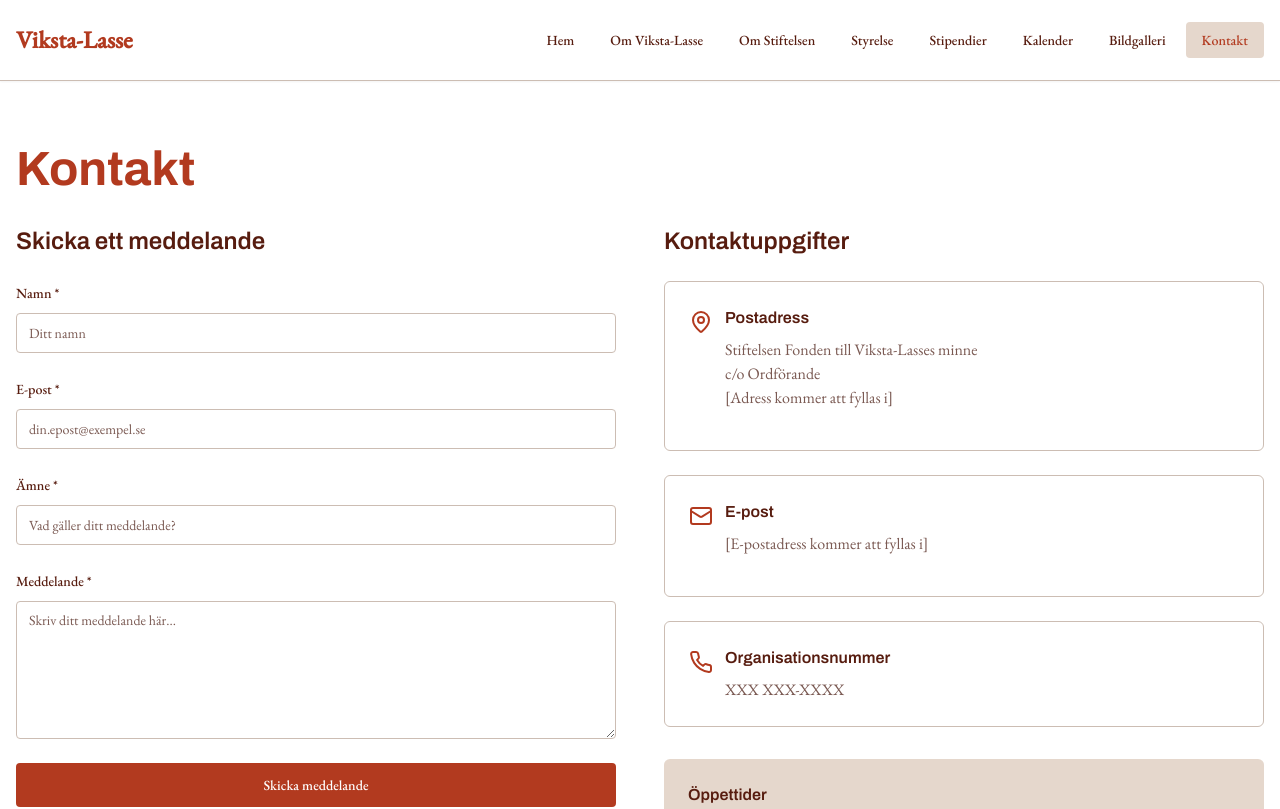
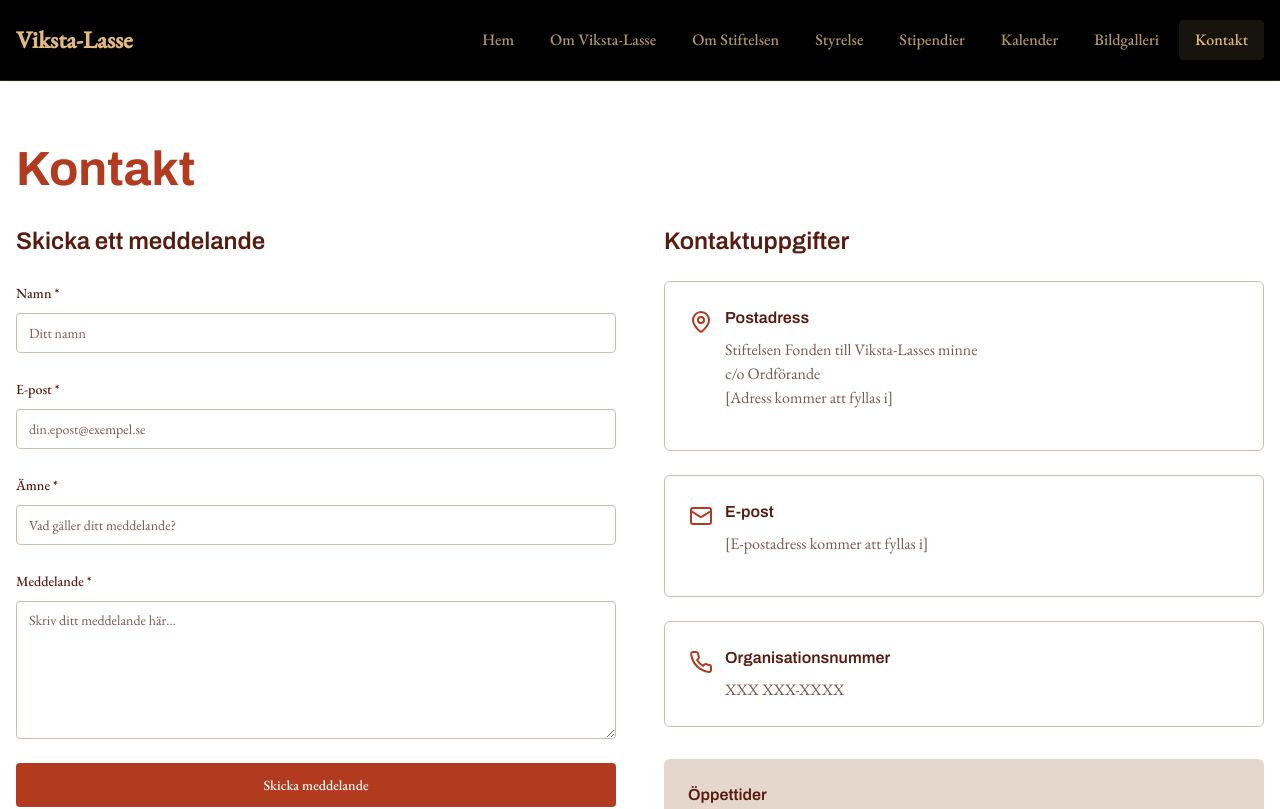
Before and after one commit to kredor/viksta-lasse-legacy, a React (Vite) app: page /kontakt in a window 1280 px wide. Shown: the top 809 px of the page. Built offline with nearby package versions, Linux system fonts and the light colour scheme; the HTML template or start-up script is replaced by a standard one; a web font is replaced by a local one.

Commit message:
Style header and menu

```diff
--- a/src/components/Navigation.tsx
+++ b/src/components/Navigation.tsx
@@ -19,11 +19,11 @@ const Navigation = () => {
   ];
 
   return (
-    <nav className="bg-background border-b border-border sticky top-0 z-50 shadow-sm">
+    <nav className="bg-black border-b border-viksta-gold/20 sticky top-0 z-50 shadow-sm">
       <div className="container mx-auto px-4">
         <div className="flex items-center justify-between h-20">
           <Link to="/" className="flex items-center space-x-3">
-            <div className="text-2xl font-bold text-primary">Viksta-Lasse</div>
+            <div className="text-2xl font-bold text-viksta-gold">Viksta-Lasse</div>
           </Link>
 
           {/* Desktop Navigation */}
@@ -33,10 +33,10 @@ const Navigation = () => {
                 key={link.to}
                 to={link.to}
                 className={cn(
-                  "px-4 py-2 rounded-md text-sm font-medium transition-colors",
+                  "px-4 py-2 rounded-md text-base font-medium transition-colors",
                   location.pathname === link.to
-                    ? "text-primary bg-muted"
-                    : "text-foreground hover:text-primary hover:bg-muted/50"
+                    ? "text-viksta-gold bg-viksta-gold/10"
+                    : "text-viksta-gold/80 hover:text-viksta-gold hover:bg-viksta-gold/5"
                 )}
               >
                 {link.label}
@@ -47,7 +47,7 @@ const Navigation = () => {
           {/* Mobile menu button */}
           <button
             onClick={() => setIsOpen(!isOpen)}
-            className="lg:hidden p-2 rounded-md hover:bg-muted"
+            className="lg:hidden p-2 rounded-md hover:bg-viksta-gold/10 text-viksta-gold"
           >
             {isOpen ? <X className="w-6 h-6" /> : <Menu className="w-6 h-6" />}
           </button>
@@ -62,10 +62,10 @@ const Navigation = () => {
                 to={link.to}
                 onClick={() => setIsOpen(false)}
                 className={cn(
-                  "block px-4 py-3 rounded-md text-sm font-medium transition-colors",
+                  "block px-4 py-3 rounded-md text-base font-medium transition-colors",
                   location.pathname === link.to
-                    ? "text-primary bg-muted"
-                    : "text-foreground hover:text-primary hover:bg-muted/50"
+                    ? "text-viksta-gold bg-viksta-gold/10"
+                    : "text-viksta-gold/80 hover:text-viksta-gold hover:bg-viksta-gold/5"
                 )}
               >
                 {link.label}
```
